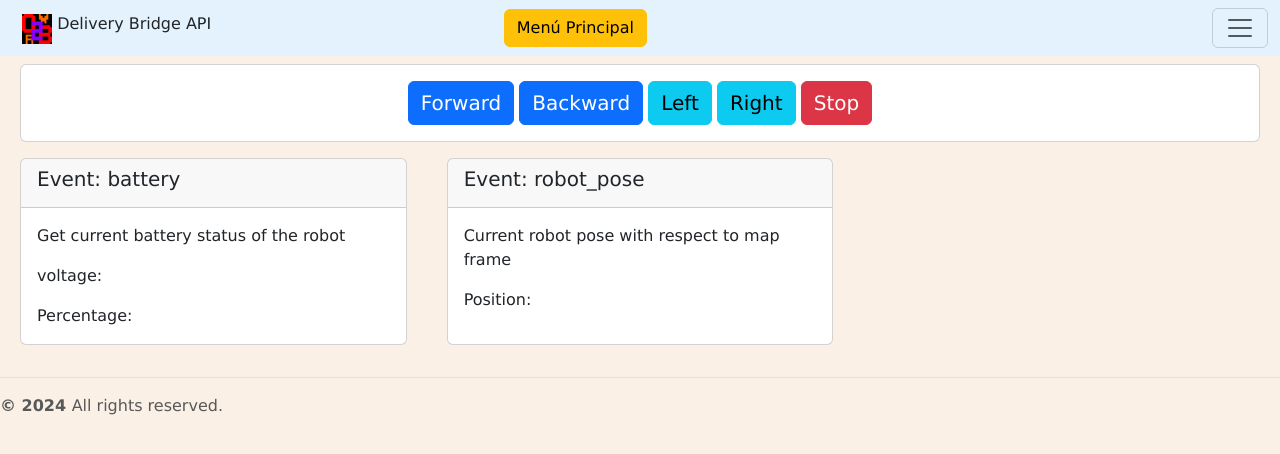
After one commit to cmauricioae8/delivery_bridge, a Python web app: template delivery_bridge/webapp/templates/home/event_test.html in a window 1280 px wide. The commit adds this page. Shown: the top 454 px of the page. Run offline with Jinja, Linux system fonts and the light colour scheme; the template is opened without the code that fills it, so the values that code supplies are empty; some libraries are stand-ins or nearby versions.

Commit message:
feat: socketio events functionality was added. The event_test.html was included. ros2_app endpoints not included yet

```diff
--- a/delivery_bridge/topics/battery_subscriber.py
+++ b/delivery_bridge/topics/battery_subscriber.py
@@ -9,7 +9,7 @@ from std_msgs.msg import Float64
 # Serializers
 # Local apps
 from delivery_bridge.topics.base_topics import BaseSubscriber
-# from delivery_bridge.webapp.socket_io import emitEvent
+from delivery_bridge.webapp.socket_io import emitEvent
 
 logger = logging.getLogger("ros2_log")
 
@@ -92,7 +92,7 @@ class BatterySubscriber(BaseSubscriber):
             percentage = 100.0
 
         self.battery.update(self.voltage, int(percentage))
-        # emitEvent("battery", {"data": self.battery.to_dict()})
+        emitEvent("battery", {"data": self.battery.to_dict()})
         self.battery_available = True
 
         if percentage < self.percentage_low:
--- a/delivery_bridge/topics/pose_subscriber.py
+++ b/delivery_bridge/topics/pose_subscriber.py
@@ -9,7 +9,7 @@ from rclpy.node import Node
 # Local apps
 from .base_topics import BaseSubscriber
 from ..utils import euler_from_quaternion
-# from delivery_bridge.webapp.socket_io import emitEvent
+from delivery_bridge.webapp.socket_io import emitEvent
 
 
 class RobotPoseData:
@@ -98,4 +98,4 @@ class PoseSubscriber(BaseSubscriber):
 
         self.pose_data.update(position_x, position_y, orientation_z, covariance)
         self.pose_available = True
-        # emitEvent("robot_pose", self.pose_data.to_dict())
+        emitEvent("robot_pose", self.pose_data.to_dict())
--- /dev/null
+++ b/delivery_bridge/webapp/static/js/app.js
@@ -0,0 +1,33 @@
+var queryStringParams = (function(a) {
+    if (a == "") return {};
+    var b = {};
+    for (var i = 0; i < a.length; ++i)
+    {
+        var p=a[i].split('=', 2);
+        if (p.length == 1)
+            b[p[0]] = "";
+        else
+            b[p[0]] = decodeURIComponent(p[1].replace(/\+/g, " "));
+    }
+    return b;
+})(window.location.search.substr(1).split('&'));
+
+
+var urlServer = queryStringParams.host || document.location.hostname+':'+document.location.port;
+
+console.log("Connecting to SocketIO server on:", urlServer);
+
+var socketio = io(urlServer);
+
+// funcion para atrapar mensajes durante la conexion
+socketio.on("connect", () => {
+    console.log("conexion success"); // prints the message associated with the message
+});
+// funcion para atrapar errores del servidor durante la conexion
+socketio.on("connect_error", (err) => {
+    console.log(err.msg); // prints the message associated with the error
+});
+// funcion para atrapar errores del servidor
+socketio.on("errors", (err) => {
+    console.log(err.msg); // prints the message associated with the error
+});
--- /dev/null
+++ b/delivery_bridge/webapp/static/js/event_test.js
@@ -0,0 +1,128 @@
+var toast_element = document.getElementById('toast_element');
+var toast_title = document.getElementById('toast_title');
+var toast_body = document.getElementById('toast_body');
+
+var notification_toast_element = document.getElementById('notification_toast_element');
+var notification_toast_title = document.getElementById('notification_toast_title');
+var notification_toast_body = document.getElementById('notification_toast_body');
+
+function send_message(message){
+  console.log("Sending Message to server")
+  socketio.emit('messages', data=message);
+}
+// funcion para atrapar mensajes del servidor
+socketio.on("messages", (msg) => {
+  console.log(msg.msg); // prints the message associated with the message
+});
+socketio.on("my_response", (msg) => {
+  console.log(msg);
+});
+socketio.on("on_status_change", (msg) =>{
+  console.log(msg.data);
+  on_status_change_label.innerHTML = JSON.stringify(msg.data, undefined, 2);
+
+  toast_title.innerHTML = "Status change for: " + Object.keys(msg.data)[0];
+  var module_data = msg.data[Object.keys(msg.data)[0]];
+  var text_body = "";
+  Object.keys(module_data).forEach(key => {
+    text_body += `<b>${key}</b>: ${JSON.stringify(module_data[key])}<br>`;
+  })
+  toast_body.innerHTML = text_body;
+
+  var toast = new bootstrap.Toast(toast_element);
+  toast.show();
+})
+
+
+/////////////////////////////////////////////////////////////////////////////////////////////
+var vel_x = 0.1;
+//var start_mode = document.getElementById("start_mode");
+
+// ELEMENTS FOR CMD_VEL
+var button_cmd_forward = document.getElementById("cmd_forward");
+var button_cmd_backward = document.getElementById("cmd_backward");
+var button_cmd_left = document.getElementById("cmd_left");
+var button_cmd_right = document.getElementById("cmd_right");
+var button_cmd_stop = document.getElementById("cmd_stop");
+
+var position_element = document.getElementById('position');
+// var on_mode_change_element = document.getElementById('on_mode_change');
+
+// ELEMENTS FOR SET POSE
+var button_pose_set = document.getElementById("pose_set");
+var pose_position_x = document.getElementById("pose_position_x");
+var pose_position_y = document.getElementById("pose_position_y");
+var pose_orientation_z = document.getElementById("pose_orientation_z");
+
+// ELEMENTS FOR BATTERY
+var button_battery_get = document.getElementById("battery_get");
+var button_battery_stop = document.getElementById("battery_stop");
+var battery_as_event_checkbox = document.getElementById("battery_as_event_checkbox");
+var battery_voltage = document.getElementById("battery_voltage");
+var battery_percentage = document.getElementById("battery_percentage");
+
+// ELEMENT FOR on_status_change EVENT
+var on_status_change_label = document.getElementById("on_status_change_label");
+
+/////////////////////////////////////////////////////////////////////////////////////////////
+
+
+
+// ACTIONS FOR CMD_VEL
+button_cmd_forward.addEventListener("click", function(){
+  console.log("cmd_forward");
+  // max: 0.3 m/s y 0.4 rad/s
+  socketio.emit("cmd_vel", data={
+    linear_x: 0.4,
+    angular_z: 0.0
+  });
+});
+button_cmd_backward.addEventListener("click", function(){
+  console.log("cmd_backward");
+  // max: 0.3 m/s y 0.4 rad/s
+  socketio.emit("cmd_vel", data={
+    linear_x: -0.4,
+    angular_z: 0.0
+  });
+});
+button_cmd_left.addEventListener("click", function(){
+  console.log("cmd_left");
+  // max: 0.3 m/s y 0.4 rad/s
+  socketio.emit("cmd_vel", data={
+    linear_x: 0.0,
+    angular_z: 0.4
+  });
+});
+button_cmd_right.addEventListener("click", function(){
+  console.log("cmd_right");
+  // max: 0.3 m/s y 0.4 rad/s
+  socketio.emit("cmd_vel", data={
+    linear_x: 0.0,
+    angular_z: -0.4
+  });
+});
+button_cmd_stop.addEventListener("click", function(){
+  console.log("cmd_stop");
+  socketio.emit("cmd_vel", data={
+    linear_x: 0.0,
+    angular_z: 0.0
+  });
+});
+
+/////////////////////////////////////////////////////////////////////////////////////////////
+
+// GET ROS EVENTS
+// battery
+socketio.on("battery", (msg) => {
+  console.log("battery");
+  battery_voltage.innerHTML = msg.data.voltage.toFixed(2) + " Volts";
+  battery_percentage.innerHTML = msg.data.percentage.toFixed(2) + " %";
+});
+socketio.on('robot_pose', function(data) {
+  //console.log(data);
+  position_element.innerHTML = `(${data.position_x.toFixed(2)}, ${data.position_y.toFixed(2)}, ${data.orientation_z.toFixed(2)})`;
+});
+// socketio.on('on_mode_change', function(data) {
+//   //console.log(data);
+//   on_mode_change_element.innerHTML = data.mode;
+// });
--- a/delivery_bridge/webapp/templates/base.html
+++ b/delivery_bridge/webapp/templates/base.html
@@ -34,6 +34,9 @@
       <div class="collapse navbar-collapse" id="navbarNavDropdown">
         <ul class="navbar-nav">
           <li class="nav-item">
+            <a class="nav-link" href="{{ url_for('get_test_events') }}">Prueba de eventos</a>
+          </li>
+          <li class="nav-item">
             <a class="nav-link" href="{{ url_for('get_logout') }}">Salir</a>
           </li>
 
@@ -57,7 +60,7 @@
   <script src="{{ url_for('static', path='/plugins/bootstrap/bootstrap.bundle.min.js') }}"></script>
   <script src="{{ url_for('static', path='/plugins/socketio/socket.io.min.js') }}"></script>
   <script src="{{ url_for('static', path='/plugins/highlight/highlight.min.js') }}"></script>
-  <!--script src="{{ url_for('static', path='/js/app.js') }}"></script-->
+  <script src="{{ url_for('static', path='/js/app.js') }}"></script>
   {% block scripts %}
   {% endblock scripts %}
 </body>
--- /dev/null
+++ b/delivery_bridge/webapp/templates/home/event_test.html
@@ -0,0 +1,74 @@
+{% extends 'base.html' %}
+
+{% block content %}
+
+<div class="row">
+    <div class="col-12">
+        <!-- ------------ EVENTO: cmd_vel ------------ -->
+        <div class="card m-2" >
+            <div class="card-body text-center">
+                <button id="cmd_forward" class="btn btn-primary" style="font-size: 20px">Forward</button>
+                <button id="cmd_backward" class="btn btn-primary" style="font-size: 20px">Backward</button>
+                <button id="cmd_left" class="btn btn-info" style="font-size: 20px">Left</button>
+                <button id="cmd_right" class="btn btn-info" style="font-size: 20px">Right</button>
+                <button id="cmd_stop" class="btn btn-danger" style="font-size: 20px">Stop</button>
+            </div>
+        </div>
+        <!-- --------------------------------------------------- -->
+    </div>
+
+    <div class="col-4">
+        <!-- ------------ EVENTO: battery ------------ -->
+        <div class="card m-2" >
+            <div class="card-header">
+                <h5 class="card-title">Event: battery</h5>
+            </div>
+            <div class="card-body">
+                <p class="card-text">Get current battery status of the robot</p>
+                <p class="card-text">voltage: <span id="battery_voltage"></span> </p>
+                <p class="card-text">Percentage: <span id="battery_percentage"></span> </p>
+            </div>
+        </div>
+        <!-- --------------------------------------------------- -->
+    </div>
+
+    <div class="col-4">
+        <!-- ------------ EVENTO: robot_pose ------------ -->
+        <div class="card m-2" >
+            <div class="card-header">
+                <h5 class="card-title">Event: robot_pose</h5>
+            </div>
+            <div class="card-body">
+                <p class="card-text">Current robot pose with respect to map frame</p>
+                <p>Position: <span id="position"></span></p>
+            </div>
+        </div>
+        <!-- --------------------------------------------------- -->
+    </div>
+
+
+</div>
+<!-- BEGIN toast -->
+<div class="position-fixed top-0 end-0 p-3 mt-5" style="z-index: 11">
+    <div id="toast_element" class="toast" role="alert" aria-live="assertive" aria-atomic="true" data-bs-autohide="false">
+        <div class="toast-header">
+        <strong id="toast_title" class="me-auto"></strong>
+        <button type="button" class="btn-close" data-bs-dismiss="toast" aria-label="Close"></button>
+        </div>
+        <div id="toast_body" class="toast-body"></div>
+    </div>
+    <div id="notification_toast_element" class="toast" role="alert" aria-live="assertive" aria-atomic="true" data-bs-autohide="false">
+        <div class="toast-header">
+        <strong id="notification_toast_title" class="me-auto"></strong>
+        <button type="button" class="btn-close" data-bs-dismiss="toast" aria-label="Close"></button>
+        </div>
+        <div id="notification_toast_body" class="toast-body"></div>
+    </div>
+</div>
+<!-- END toast -->
+{% endblock content %}
+
+
+{% block scripts %}
+<script src="{{ url_for('static', path='/js/event_test.js') }}"></script>
+{% endblock scripts %}
```
Also changed, not shown: delivery_bridge/base_node.py (+21 -21 lines), delivery_bridge/server_node.py (+9 -0 lines), delivery_bridge/webapp/apps/home/routers/home_router.py (+5 -5 lines), delivery_bridge/webapp/main.py (+7 -7 lines), delivery_bridge/webapp/socket_io.py (added, +14 -0 lines), delivery_bridge/webapp/ws_no_prefix.py (added, +13 -0 lines).
